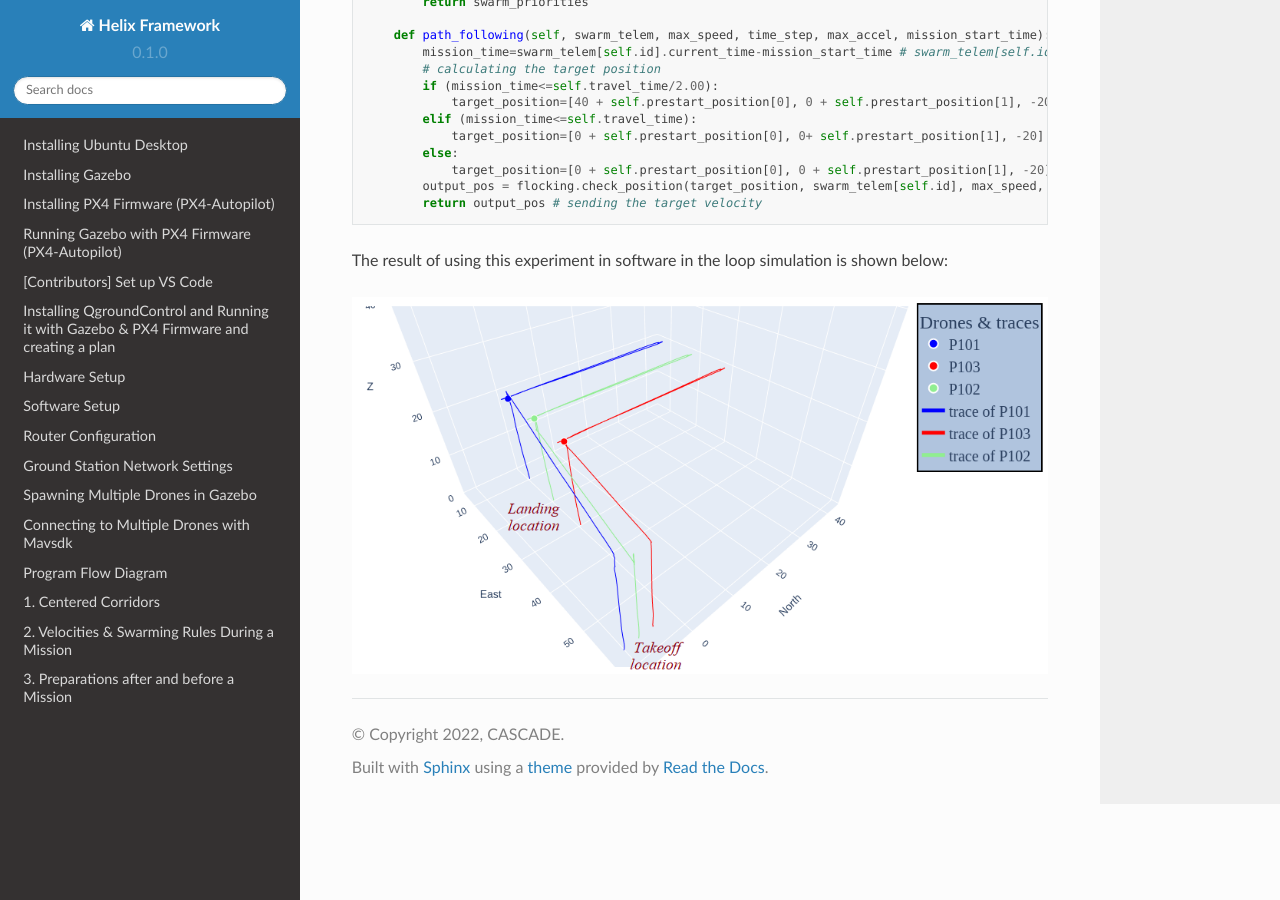
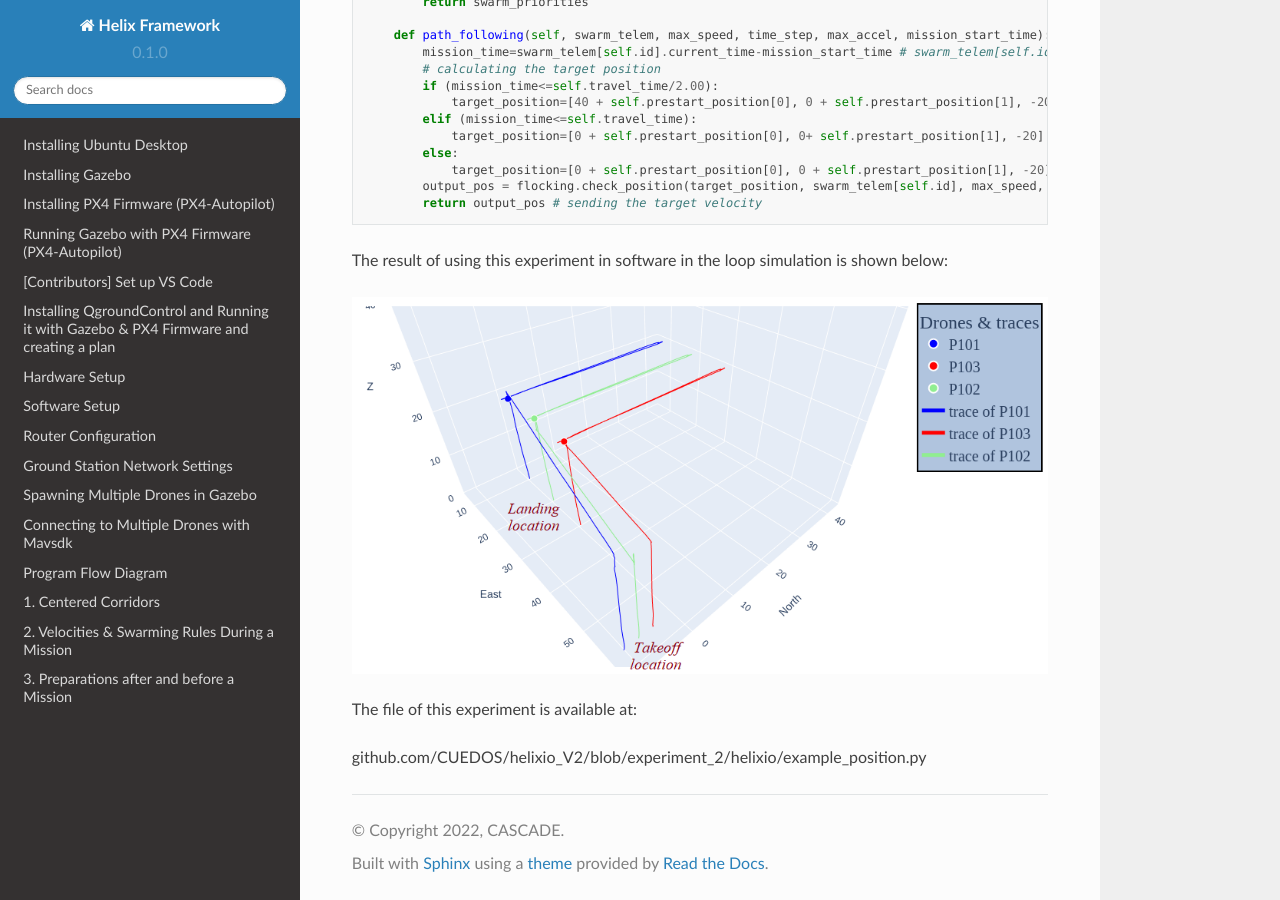
Before and after one commit to CUEDOS/helix_docs, a Sphinx documentation site: the page built from docs/source/simple_examples.rst, in a window 1280 px wide and 900 px high, scrolled down 2698 px. Built offline with Sphinx 7.4.7 and the Read the Docs theme 2.0.0, drawn with Linux system fonts in a browser that asks for light colours.

Commit message:
Update simple_examples.rst

```diff
--- a/docs/source/simple_examples.rst
+++ b/docs/source/simple_examples.rst
@@ -142,3 +142,7 @@ The result of using this experiment in software in the loop simulation is shown
 .. raw:: html
 
    <p align="center"><img src="https://github.com/CUEDOS/helix_docs/blob/main/img/examp_position.png"></p>
+
+The file of this experiment is available at:
+
+github.com/CUEDOS/helixio_V2/blob/experiment_2/helixio/example_position.py
```
